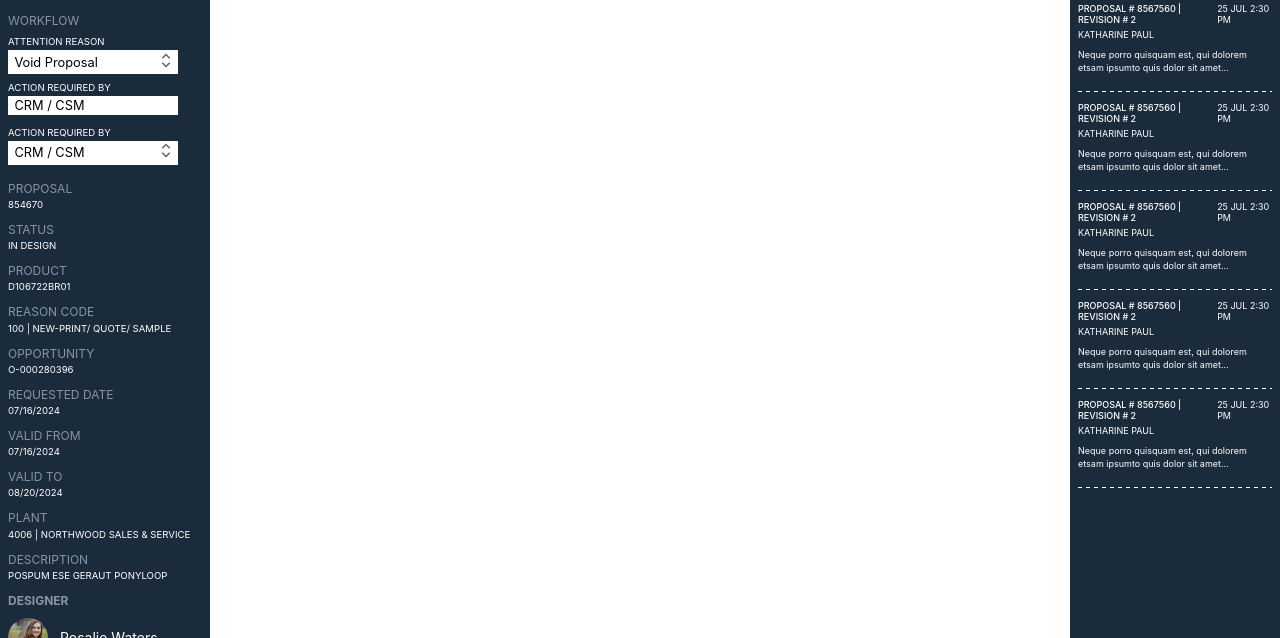
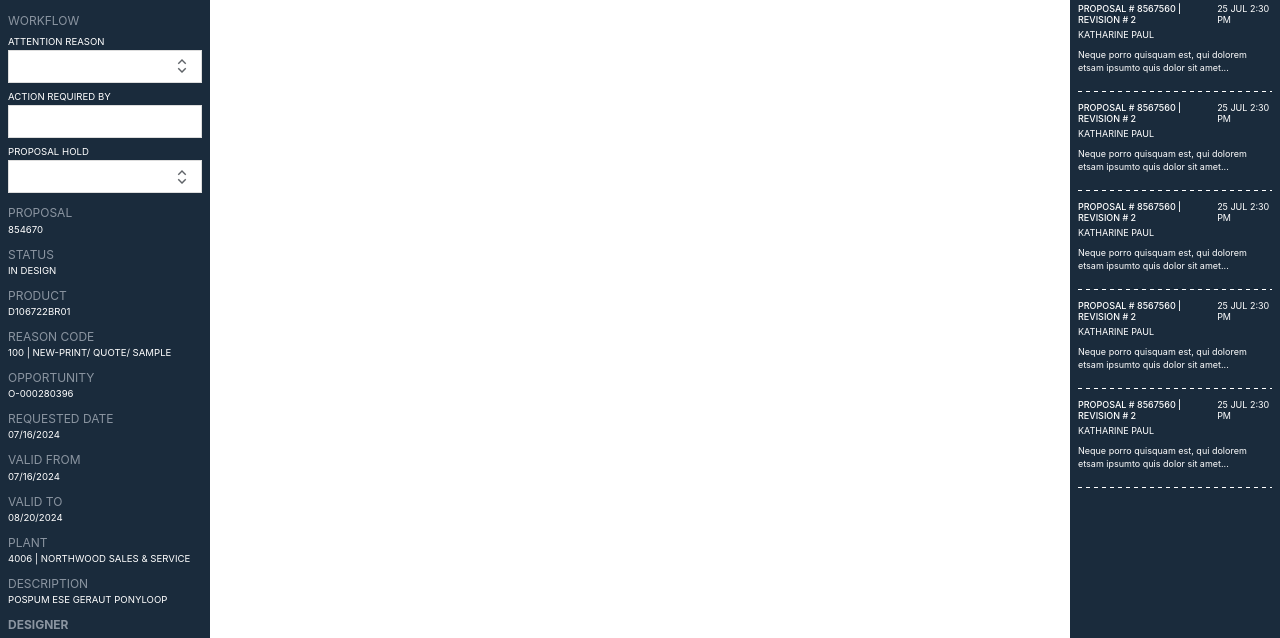
Before and after one commit to Murali981/Momentum-frontend, a plain HTML site: page index.html in a window 1280 px wide. Shown: the part 162-800 px from the top of the page. Drawn offline with Linux system fonts and the light colour scheme.

Commit message:
Edited the input box

```diff
--- a/index.html
+++ b/index.html
@@ -75,7 +75,8 @@
           <div class="sidebar__field">
             <label class="sidebar__label">WORKFLOW</label>
             <div class="sidebar__value">Attention Reason</div>
-            <div class="sidebar__parent">
+            <!-- <div class="sidebar__parent">
+            <input type="text" >
               <div class="sidebar__parent-name">Void Proposal</div>
               <div class="sidebar__parent-icon">
                 <svg
@@ -90,17 +91,57 @@
                   />
                 </svg>
               </div>
+            </input>
+          </div> -->
+            <!-- <div class="sidebar__parent"> -->
+            <div class="input-wrapper">
+              <input type="text" class="input-with-icon" />
+              <div class="icon-container">
+                <svg
+                  xmlns="http://www.w3.org/2000/svg"
+                  height="17px"
+                  viewBox="0 -960 960 960"
+                  width="24px"
+                  fill="#5f6368"
+                >
+                  <path
+                    d="M480-80 240-320l57-57 183 183 183-183 57 57L480-80ZM298-584l-58-56 240-240 240 240-58 56-182-182-182 182Z"
+                  />
+                </svg>
+              </div>
             </div>
-            <div class="sidebar__value">action required by</div>
+            <!-- </div> -->
+            <!-- <div class="sidebar__value">action required by</div>
             <div class="sidebar__parent">
               <div class="sidebar__parent-name">CRM / CSM</div>
+            </div> -->
+            <div class="input-sep">
+              <div class="sidebar__value">action required by</div>
+              <input type="text" class="input-with-icon" />
+              <!-- <div class="sidebar__parent-name">CRM / CSM</div> -->
             </div>
-          </div>
 
-          <div class="sidebar__value">action required by</div>
-          <div class="sidebar__parent">
+
+          <div class="sidebar__value">Proposal hold</div>
+          <!-- <div class="sidebar__parent">
             <div class="sidebar__parent-name">CRM / CSM</div>
             <div class="sidebar__parent-icon">
+              <svg
+                xmlns="http://www.w3.org/2000/svg"
+                height="17px"
+                viewBox="0 -960 960 960"
+                width="24px"
+                fill="#5f6368"
+              >
+                <path
+                  d="M480-80 240-320l57-57 183 183 183-183 57 57L480-80ZM298-584l-58-56 240-240 240 240-58 56-182-182-182 182Z"
+                />
+              </svg>
+            </div>
+          </div> -->
+          <div class="input-wrapper">
+            <input type="text" class="input-with-icon" />
+            <div class="icon-container">
               <svg
                 xmlns="http://www.w3.org/2000/svg"
                 height="17px"
--- a/styles.css
+++ b/styles.css
@@ -185,8 +185,8 @@ body {
 
 .sidebar__parent {
   display: flex;
-  padding-top: 0.1rem;
-  padding-bottom: 0.1rem;
+  /* padding-top: 0.1rem;
+  padding-bottom: 0.1rem; */
   background-color: #ffffff;
   justify-content: space-around;
   align-items: center;
@@ -199,6 +199,40 @@ body {
   text-align: left;
   width: 100%;
   margin-left: 0.4rem;
+}
+
+.sidebar__parent {
+  display: flex;
+  background-color: #ffffff;
+  width: 170px;
+}
+
+.input-wrapper {
+  position: relative;
+  width: 100%;
+  display: flex;
+}
+
+.input-with-icon {
+  width: 100%;
+  padding-right: 30px;
+  box-sizing: border-box;
+  height: 100%; /* Make input take full height */
+  border: 1px solid #ddd; /* Lighter border color */
+  outline: none; /* Remove default focus outline */
+  padding: 8px 30px 8px 8px; /* Add proper padding on all sides */
+  margin: 0; /* Remove any default margins */
+  display: block; /* Ensure block display */
+}
+
+.icon-container {
+  position: absolute;
+  right: 8px;
+  top: 50%;
+  transform: translateY(-50%);
+  pointer-events: none; /* This allows clicking through the icon to the input */
+  display: flex; /* Added to properly center the icon */
+  align-items: center;
 }
 
 .sidebar__parent--icon {
```
